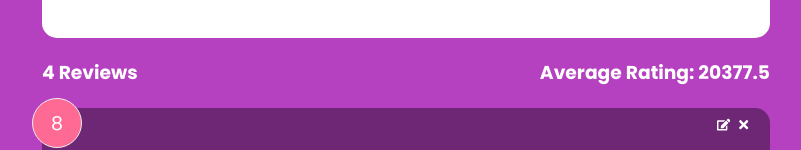
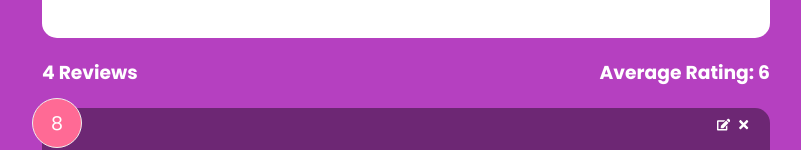
Before and after one commit to pengravity/feedback-app, a React (Create React App) app: page / in a window 1280 px wide. Shown: the part 341-491 px from the top of the page, without its empty margins (234-1035 px from the left). Built offline with nearby package versions, Linux system fonts and the light colour scheme; data requests are answered from the project's data file.

Commit message:
simplyfying method to count avg feedback rating, fixing typo in db.json

```diff
--- a/db.json
+++ b/db.json
@@ -16,7 +16,7 @@
       "text": "Feedback element 3 from the backend"
     },
     {
-      "rating": "8",
+      "rating": 8,
       "text": "new feedback from postman",
       "id": 4
     }
--- a/src/components/FeedbackStats.jsx
+++ b/src/components/FeedbackStats.jsx
@@ -6,12 +6,9 @@ import FeedbackContext from '../context/FeedbackContext';
 function FeedbackStats() {
   const { feedback } = useContext(FeedbackContext);
 
-  let average =
-    feedback.reduce((total, num) => {
-      return total + num.rating;
-    }, 0) / feedback.length;
-
-  average = average.toFixed(1);
+  let average = Math.round(
+    feedback.reduce((total, { rating }) => total + rating, 0) / feedback.length
+  );
 
   return (
     <div className='feedback-stats'>
--- a/src/data/FeedbackData.js
+++ b/src/data/FeedbackData.js
@@ -1,7 +1,7 @@
 const FeedbackData = [
   {
     id: 1,
-    rating: 10,
+    rating: 6,
     text: 'Lorem ipsum dolor sit amet consectetur adipisicing elit. consequuntur vel vitae commodi alias voluptatem est voluptatum ipsa quae.',
   },
   {
```
